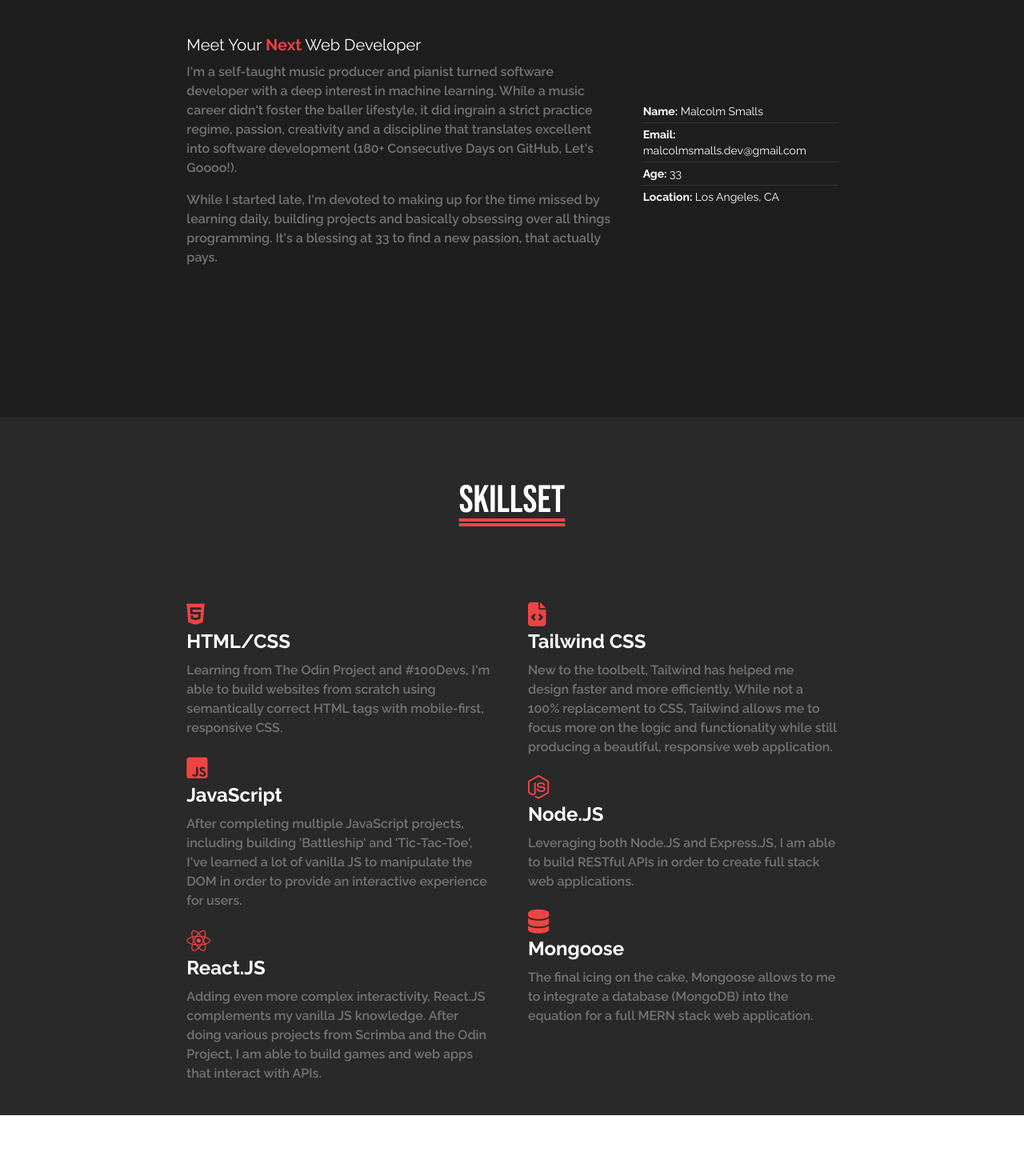
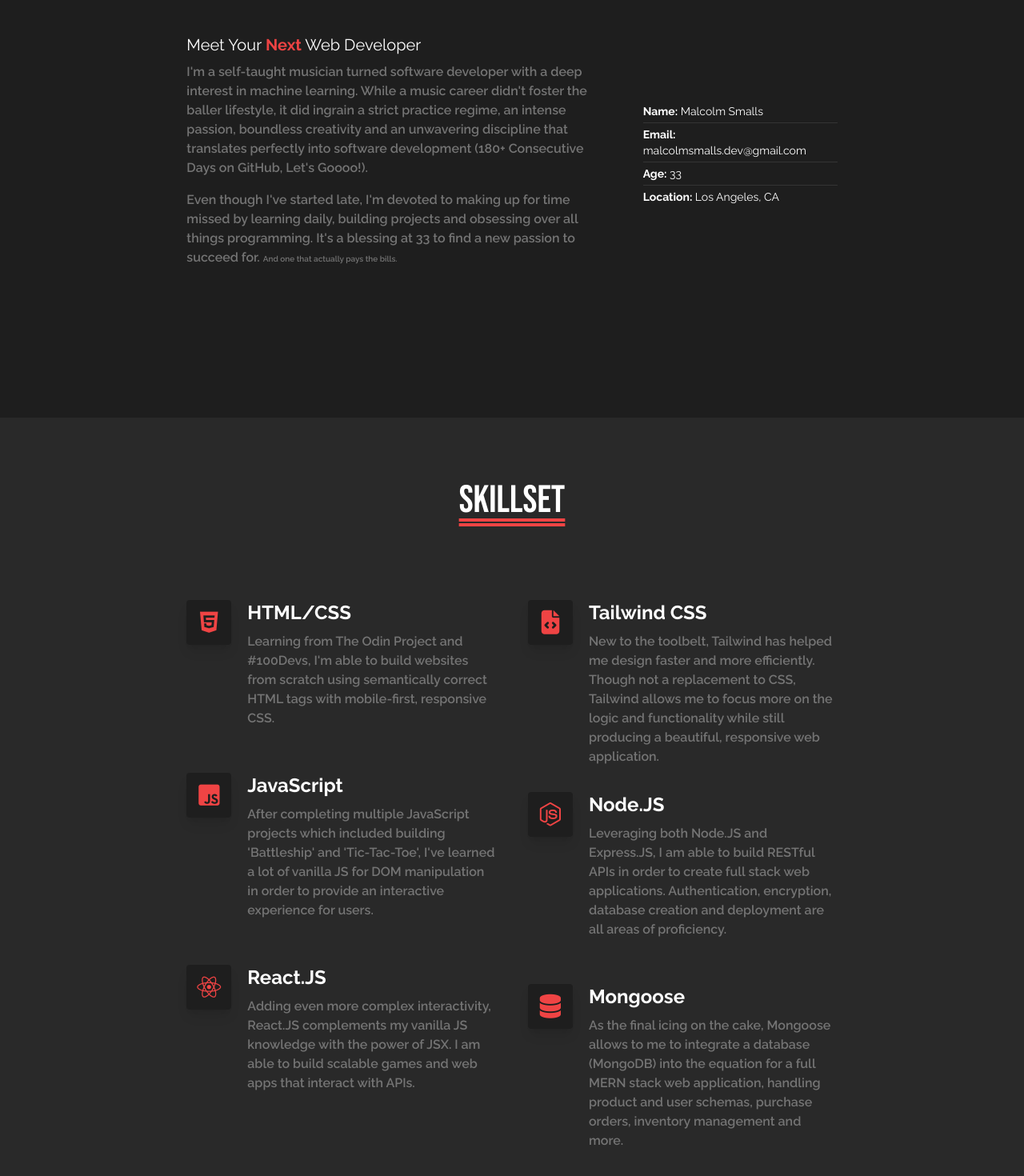
Before and after one commit to MalcolmSmalls/Portfolio, a React (Vite) app in the folder frontend/: page / in a window 1280 px wide. Shown: the part 986-2456 px from the top of the page at 80% size. Before the commit the page ends 2380 px from the top, so only its background shows below. Built offline with nearby package versions, Linux system fonts and the light colour scheme.

Commit message:
Finish skillset section

```diff
--- a/frontend/src/Components/About.jsx
+++ b/frontend/src/Components/About.jsx
@@ -17,18 +17,21 @@ export default function About() {
             Web Developer
           </h3>
           <p className='text-[#747474] block font-semibold py-2'>
-            I'm a self-taught music producer and pianist turned software
-            developer with a deep interest in machine learning. While a music
-            career didn't foster the baller lifestyle, it did ingrain a strict
-            practice regime, passion, creativity and a discipline that
-            translates excellent into software development (180+ Consecutive
-            Days on GitHub, Let's Goooo!).
+            I'm a self-taught musician turned software developer with a deep
+            interest in machine learning. While a music career didn't foster the
+            baller lifestyle, it did ingrain a strict practice regime, an
+            intense passion, boundless creativity and an unwavering discipline
+            that translates perfectly into software development (180+
+            Consecutive Days on GitHub, Let's Goooo!).
           </p>
           <p className='text-[#747474] block font-semibold py-2'>
-            While I started late, I'm devoted to making up for the time missed
-            by learning daily, building projects and basically obsessing over
-            all things programming. It's a blessing at 33 to find a new passion,
-            that actually pays.
+            Even though I've started late, I'm devoted to making up for time
+            missed by learning daily, building projects and obsessing over all
+            things programming. It's a blessing at 33 to find a new passion to
+            succeed for.{' '}
+            <span className='text-[10px] '>
+              And one that actually pays the bills.
+            </span>
           </p>
         </div>
 
--- a/frontend/src/Components/Header.jsx
+++ b/frontend/src/Components/Header.jsx
@@ -20,7 +20,7 @@ export default function Header() {
                 strings: [
                   'Full Stack Software Engineer',
                   'JavaScript Web Developer',
-                  'HTML/CSS, Node.JS, React, MongooseDB',
+                  'Computer Science Major',
                 ],
                 autoStart: true,
                 delay: 90,
--- a/frontend/src/Components/Skillset.jsx
+++ b/frontend/src/Components/Skillset.jsx
@@ -7,55 +7,99 @@ export default function Skillset() {
       <h2 className='text-white font-BebasNeue text-5xl text-center underline underline-offset-8 decoration-red-500 decoration-double py-20'>
         Skillset
       </h2>
-      <div className='container font-Raleway flex p-5 mx-auto w-2/3 gap-10  '>
+      <div className='container font-Raleway flex p-5 mx-auto w-2/3 gap-10'>
         <div className='container flex flex-col'>
+          <div className='container flex gap-5'>
+            <div className='bg-[#1e1e1e] rounded h-14 w-14 flex justify-center items-center shadow-lg flex-none'>
               <i className='fab fa-html5 text-red-500 text-3xl'></i>
+            </div>
+            <div className='container flex flex-col'>
               <h3 className='text-white font-bold text-2xl pb-2'>HTML/CSS</h3>
-          <p className='text-[#747474] font-semibold pb-5'>
+              <p className='text-[#747474] font-semibold pb-14'>
                 Learning from The Odin Project and #100Devs, I'm able to build
                 websites from scratch using semantically correct HTML tags with
                 mobile-first, responsive CSS.
               </p>
+            </div>
+          </div>
+
+          <div className='container flex gap-5'>
+            <div className='bg-[#1e1e1e] rounded h-14 w-14 flex justify-center items-center shadow-lg flex-none'>
               <i className='fab fa-square-js text-red-500 text-3xl'></i>
+            </div>
+            <div className='container flex flex-col'>
               <h3 className='text-white font-bold text-2xl pb-2'>JavaScript</h3>
-          <p className='text-[#747474] font-semibold pb-5'>
-            After completing multiple JavaScript projects, including building
-            'Battleship' and 'Tic-Tac-Toe', I've learned a lot of vanilla JS to
-            manipulate the DOM in order to provide an interactive experience for
-            users.
+              <p className='text-[#747474] font-semibold pb-14'>
+                After completing multiple JavaScript projects which included
+                building 'Battleship' and 'Tic-Tac-Toe', I've learned a lot of
+                vanilla JS for DOM manipulation in order to provide an
+                interactive experience for users.
               </p>
+            </div>
+          </div>
+
+          <div className='container flex gap-5'>
+            <div className='bg-[#1e1e1e] rounded h-14 w-14 flex justify-center items-center shadow-lg flex-none'>
               <i className='fab fa-react text-red-500 text-3xl'></i>
+            </div>
+            <div className='container flex flex-col'>
               <h3 className='text-white font-bold text-2xl pb-2'>React.JS</h3>
-          <p className='text-[#747474] font-semibold pb-5'>
+              <p className='text-[#747474] font-semibold pb-14'>
                 Adding even more complex interactivity, React.JS complements my
-            vanilla JS knowledge. After doing various projects from Scrimba and
-            the Odin Project, I am able to build games and web apps that
-            interact with APIs.
+                vanilla JS knowledge with the power of JSX. I am able to build
+                scalable games and web apps that interact with APIs.
               </p>
+            </div>
+          </div>
         </div>
 
         <div className='container flex flex-col'>
+          <div className='container flex gap-5'>
+            <div className='bg-[#1e1e1e] rounded h-14 w-14 flex justify-center items-center shadow-lg flex-none'>
               <i className='fas fa-file-code text-red-500 text-3xl'></i>
-          <h3 className='text-white font-bold text-2xl pb-2'>Tailwind CSS</h3>
-          <p className='text-[#747474] font-semibold pb-5'>
-            New to the toolbelt, Tailwind has helped me design faster and more
-            efficiently. While not a 100% replacement to CSS, Tailwind allows me
-            to focus more on the logic and functionality while still producing a
-            beautiful, responsive web application.
+            </div>
+            <div className='container flex flex-col'>
+              <h3 className='text-white font-bold text-2xl pb-2'>
+                Tailwind CSS
+              </h3>
+              <p className='text-[#747474] font-semibold pb-8'>
+                New to the toolbelt, Tailwind has helped me design faster and
+                more efficiently. Though not a replacement to CSS, Tailwind
+                allows me to focus more on the logic and functionality while
+                still producing a beautiful, responsive web application.
               </p>
+            </div>
+          </div>
+
+          <div className='container flex gap-5'>
+            <div className='bg-[#1e1e1e] rounded h-14 w-14 flex justify-center items-center shadow-lg flex-none'>
               <i className='fab fa-node-js text-red-500 text-3xl'></i>
+            </div>
+            <div className='container flex flex-col'>
               <h3 className='text-white font-bold text-2xl pb-2'>Node.JS</h3>
-          <p className='text-[#747474] font-semibold pb-5'>
-            Leveraging both Node.JS and Express.JS, I am able to build RESTful
-            APIs in order to create full stack web applications.
+              <p className='text-[#747474] font-semibold pb-14'>
+                Leveraging both Node.JS and Express.JS, I am able to build
+                RESTful APIs in order to create full stack web applications.
+                Authentication, encryption, database creation and deployment are
+                all areas of proficiency.
               </p>
+            </div>
+          </div>
+
+          <div className='container flex gap-5'>
+            <div className='bg-[#1e1e1e] rounded h-14 w-14 flex justify-center items-center shadow-lg flex-none'>
               <i className='fas fa-database text-red-500 text-3xl'></i>
+            </div>
+            <div className='container flex flex-col'>
               <h3 className='text-white font-bold text-2xl pb-2'>Mongoose</h3>
-          <p className='text-[#747474] font-semibold pb-5'>
-            The final icing on the cake, Mongoose allows to me to integrate a
-            database (MongoDB) into the equation for a full MERN stack web
-            application.
+              <p className='text-[#747474] font-semibold pb-8'>
+                As the final icing on the cake, Mongoose allows to me to
+                integrate a database (MongoDB) into the equation for a full MERN
+                stack web application, handling product and user schemas,
+                purchase orders, inventory management and more.
               </p>
+            </div>
+          </div>
         </div>
       </div>
     </div>
```
Lines whose indentation alone changed are shown as unchanged.
